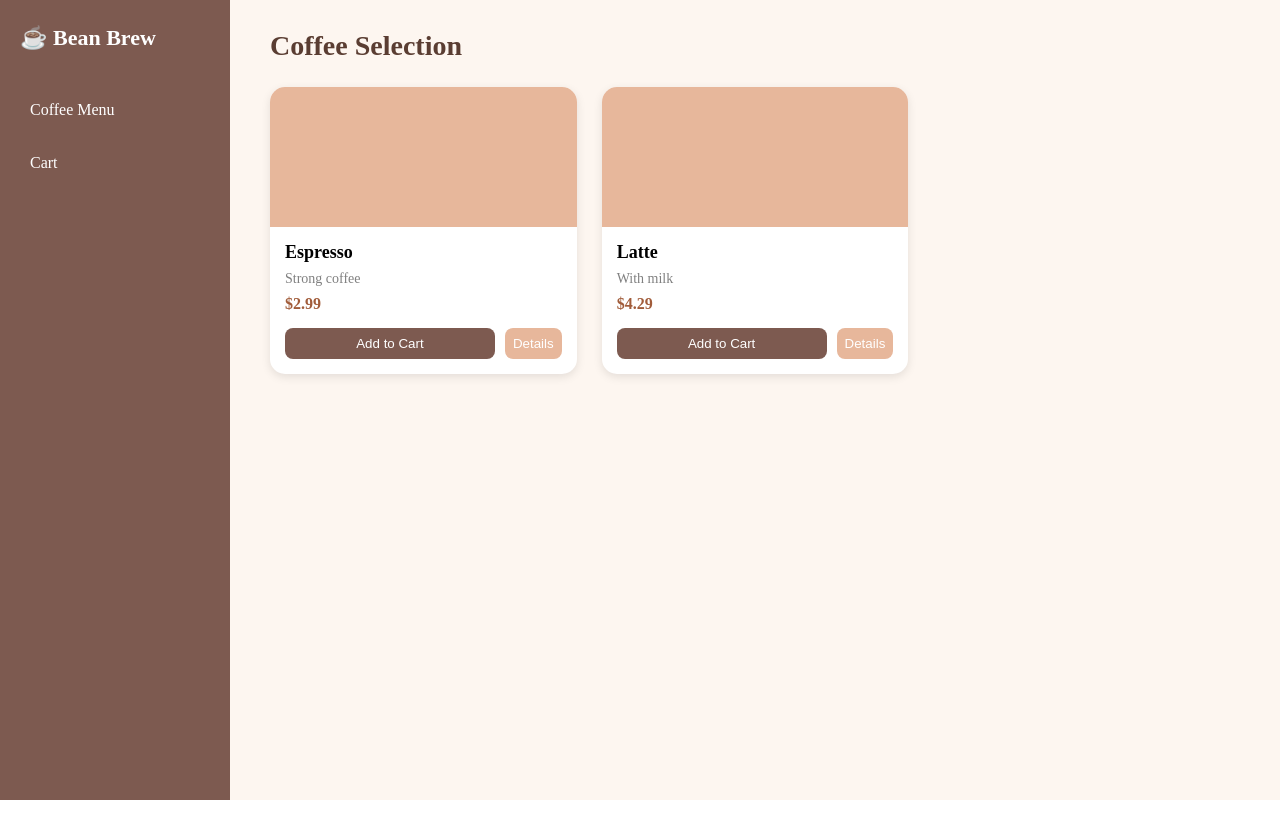
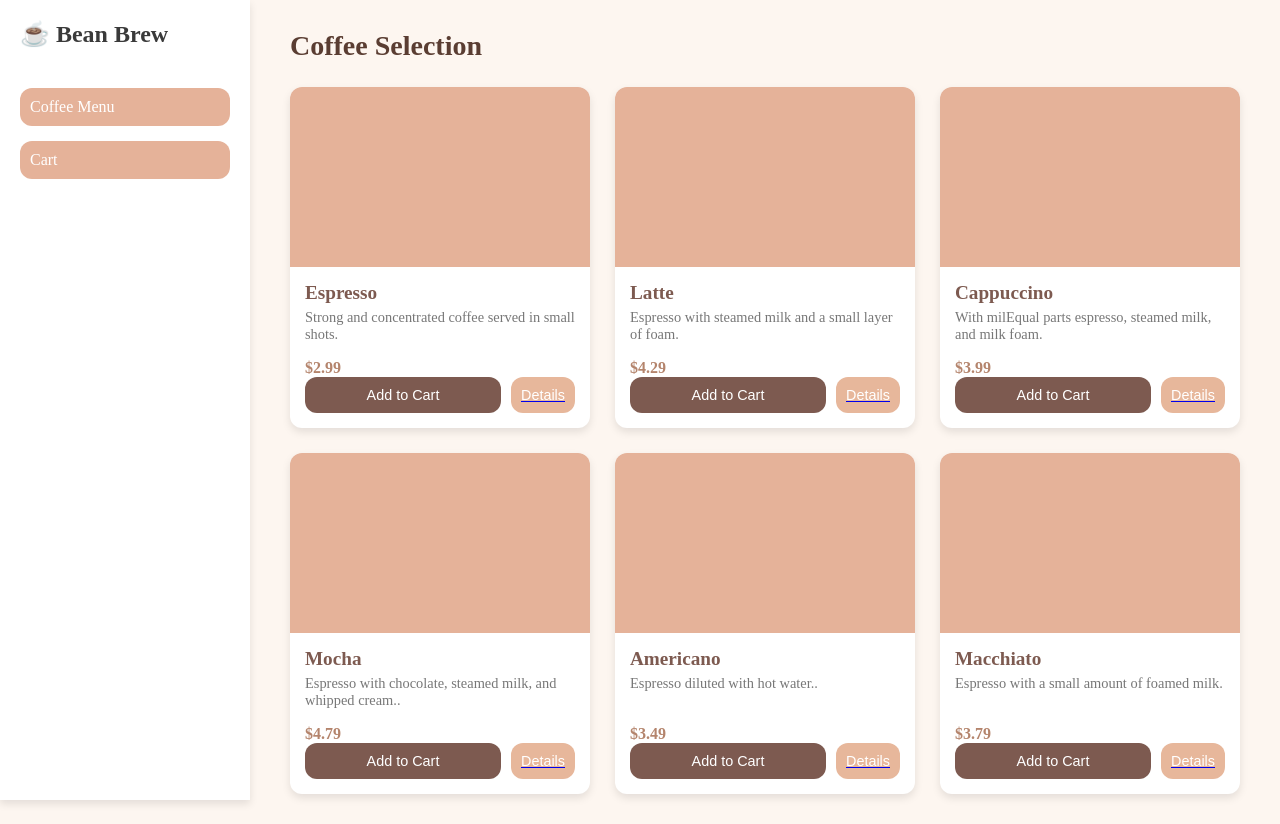
Before and after one commit to aleksi-svaridze/coffee-shop-client, a React app: page / in a window 1280 px wide. Before the commit the page ends 800 px from the top, so only its background shows below. Built offline with nearby package versions, Linux system fonts and the light colour scheme; the HTML template or start-up script is replaced by a standard one.

Commit message:
corrected  coffee menu dashboard

```diff
--- a/src/components/CoffeeCard/CoffeeCard.module.css
+++ b/src/components/CoffeeCard/CoffeeCard.module.css
@@ -1,13 +1,16 @@
 .card {
   background: white;
-  border-radius: 15px;
+  border-radius: 12px;
   overflow: hidden;
-  box-shadow: 0 3px 10px rgba(0, 0, 0, 0.1);
+  box-shadow: 0 4px 8px rgba(0, 0, 0, 0.1);
+  transition: transform 0.3s ease;
 }
 
 .image {
-  height: 140px;
-  background: #e7b79b;
+  height: 180px;
+  background-color: #e5b299;
+  background-size: cover;
+  background-position: center;
 }
 
 .body {
@@ -15,37 +18,46 @@
 }
 
 .name {
-  font-size: 18px;
-  font-weight: bold;
+  font-size: 1.2rem;
+  color: #7d5a50;
+  margin-bottom: 5px;
 }
 
 .desc {
-  font-size: 14px;
-  color: gray;
-  margin: 8px 0;
+  font-size: 0.9rem;
+  color:#777;
+  margin-bottom: 10px;
+  height: 40px;
+  overflow: hidden;
 }
 
 .price {
+ margin-right: 10px;
   font-weight: bold;
-  color: #a15c3a;
+  color: #b4846c;
 }
 
 .buttons {
   display: flex;
   gap: 10px;
-  margin-top: 15px;
-}
+ }
 
 .btn {
   flex: 1;
   border: none;
-  padding: 8px;
-  border-radius: 8px;
+  padding: 10px;
+  border-radius: 12px;
   cursor: pointer;
+  font-size: 0.9rem;
+  text-align: center;
+  text-decoration: none;
+  display: flex;
+  align-items: center;
+  justify-content: center;
 }
 
 .cart {
-  background: #7d5a50;
+  background:#7d5a50;
   color: white;
 }
 
--- a/src/components/Layout/Layout.module.css
+++ b/src/components/Layout/Layout.module.css
@@ -7,4 +7,5 @@
 .main {
   flex: 1;
   padding: 30px 40px;
+  margin-left: 250px;
 }
--- a/src/components/Sidebar/Sidebar.module.css
+++ b/src/components/Sidebar/Sidebar.module.css
@@ -1,14 +1,20 @@
 .sidebar {
-  width: 230px;
-  background: #7d5a50;
+  width: 250px;
+  background: white;
+  box-shadow: 0 4px 8px rgba(0, 0, 0, 0.1);
   color: white;
-  padding: 25px 20px;
+  padding:  20px;
+  position: fixed;
+  height: 100vh;
+  left: 0;
+  top:0
 }
 
 .logo {
-  font-size: 22px;
+  font-size: 1.5rem;
   font-weight: bold;
   margin-bottom: 40px;
+  color: #3a3a3a;
 }
 
 .nav {
@@ -19,10 +25,14 @@
 
 .link {
   text-decoration: none;
+  font-size: 1rem;
+  display: flex;
+  align-items: center;
+  background-color: #e5b299;
   color: white;
   padding: 10px;
-  border-radius: 8px;
-  transition: 0.2s;
+  border-radius: 12px;
+  transition: all 0.3s ease;
 }
 
 .link:hover {
--- a/src/pages/Menu/Menu.jsx
+++ b/src/pages/Menu/Menu.jsx
@@ -6,13 +6,37 @@ const coffees = [
     id: 1,
     name: "Espresso",
     price: 2.99,
-    desc: "Strong coffee",
+    desc: "Strong and concentrated coffee served in small shots.",
+  },
+  {
+    id: 3,
+    name: "Latte",
+    price: 4.29,
+    desc: "Espresso with steamed milk and a small layer of foam.",
   },
   {
     id: 2,
-    name: "Latte",
-    price: 4.29,
-    desc: "With milk",
+    name: "Cappuccino",
+    price: 3.99,
+    desc: "With milEqual parts espresso, steamed milk, and milk foam.",
+  },
+  {
+    id: 4,
+    name: "Mocha",
+    price: 4.79,
+    desc: "Espresso with chocolate, steamed milk, and whipped cream..",
+  },
+  {
+    id: 5,
+    name: "Americano",
+    price: 3.49,
+    desc: "Espresso diluted with hot water..",
+  },
+  {
+    id: 6,
+    name: "Macchiato",
+    price: 3.79,
+    desc: "Espresso with a small amount of foamed milk.",
   },
 ];
 
```
